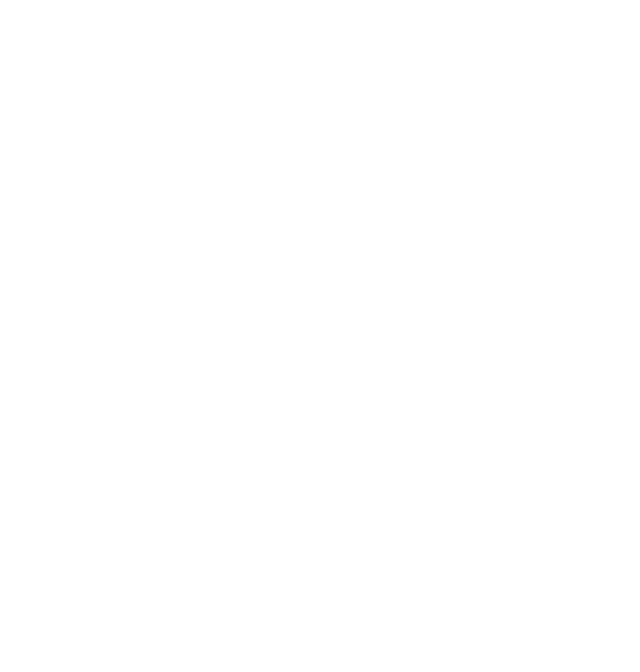
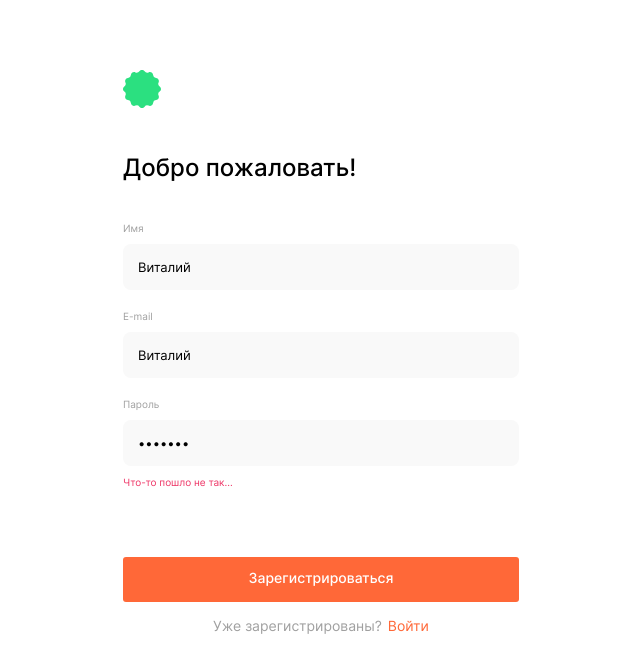
Before and after one commit to Ali-Gator/movies-explorer-frontend, a React (Create React App) app: page /signup in a window 1280 px wide. Before the commit this address had no page. Shown: the top 672 px of the page, without its empty margins (319-959 px from the left). Built offline with nearby package versions, Linux system fonts and the light colour scheme.

Commit message:
feat: add desktop layout for register page

```diff
--- a/src/components/App/App.jsx
+++ b/src/components/App/App.jsx
@@ -5,6 +5,7 @@
 import Movies from '../Movies/Movies';
 import SavedMovies from '../SavedMovies/SavedMovies';
 import Profile from '../Profile/Profile';
+import Register from '../Register/Register';
 
 function App() {
   return (
@@ -13,6 +14,7 @@
       <Route path='/movies' element={<Movies />} />
       <Route path='/saved-movies' element={<SavedMovies />} />
       <Route path='/profile' element={<Profile />} />
+      <Route path='/signup' element={<Register />} />
     </Routes>
   );
 }
--- /dev/null
+++ b/src/components/Form/Form.jsx
@@ -0,0 +1,39 @@
+import React from 'react';
+import { NavLink } from 'react-router-dom';
+import Input from '../Input/Input';
+import './form.css';
+
+function Form({ formData, className }) {
+  const { inputsData, title, buttonText, text, linkText, linkTo } = formData;
+
+  const renderInputs = (inputs) => {
+    return inputs.map((input) => <Input data={input} key={input.id} />);
+  };
+
+  return (
+    <div className={`form ${className}`}>
+      <h2 className='form__title'>{title}</h2>
+      <div className='form__inputs-wrapper'>{renderInputs(inputsData)}</div>
+      <div
+        className={`form__button__wrapper
+        ${
+          inputsData.length === 3
+            ? 'form__button__wrapper_type_near'
+            : 'form__button__wrapper_type_far'
+        }`}
+      >
+        <button className='form__button button' type='button'>
+          {buttonText}
+        </button>
+        <p className='form__text'>
+          {text}
+          <NavLink to={linkTo} className='form__link link'>
+            {linkText}
+          </NavLink>
+        </p>
+      </div>
+    </div>
+  );
+}
+
+export default Form;
--- /dev/null
+++ b/src/components/Form/form.css
@@ -0,0 +1,47 @@
+.form {
+
+}
+
+.form__title {
+  font-size: 24px;
+  font-weight: 500;
+  line-height: 1.21;
+  margin: 0;
+}
+
+.form__inputs-wrapper {
+  display: flex;
+  flex-direction: column;
+  margin: 40px 0 0;
+  row-gap: 20px;
+}
+
+.form__button__wrapper_type_far {
+  margin: 179px 0 0;
+}
+
+.form__button__wrapper_type_near {
+  margin: 69px 0 0;
+}
+
+.form__button {
+  font-weight: 500;
+  line-height: 1.21;
+  width: 100%;
+  padding: 13px 10px 15px;
+  color: #FFFFFF;
+  border-radius: 3px;
+  background-color: #FF6838;
+}
+
+.form__text {
+  line-height: 1.21;
+  margin: 16px 0 0;
+  text-align: center;
+  color: #A0A0A0;
+}
+
+.form__link {
+  margin: 0 0 0 6px;
+  color: #FF6838;
+}
--- /dev/null
+++ b/src/components/Input/Input.jsx
@@ -0,0 +1,17 @@
+import React from 'react';
+import './input.css';
+
+function Input({ data }) {
+  const { id, label, type, error } = data;
+  return (
+    <div className='input'>
+      <label htmlFor={id} className='input__label'>
+        {label}
+      </label>
+      <input className='input__field' type={type} id={id} value='Виталий' />
+      {error && <p className='input__error'>{error}</p>}
+    </div>
+  );
+}
+
+export default Input;
--- /dev/null
+++ b/src/components/Input/input.css
@@ -0,0 +1,27 @@
+.input {
+  display: flex;
+  flex-direction: column;
+  row-gap: 10px;
+}
+
+.input__label {
+  font-size: 10px;
+  line-height: 1.2;
+  color: #A0A0A0;
+}
+
+.input__field {
+  font-size: 13px;
+  line-height: 1.23;
+  padding: 15px;
+  border: none;
+  border-radius: 8px;
+  background-color: #F9F9F9;
+}
+
+.input__error {
+  font-size: 10px;
+  line-height: 1.2;
+  margin: 0;
+  color: #EE3465;
+}
--- /dev/null
+++ b/src/components/Register/Register.jsx
@@ -0,0 +1,46 @@
+import React from 'react';
+import './register.css';
+import { NavLink } from 'react-router-dom';
+import Form from '../Form/Form';
+import logo from '../../images/logo.svg';
+
+function Register() {
+  const formData = {
+    title: 'Добро пожаловать!',
+    buttonText: 'Зарегистрироваться',
+    text: 'Уже зарегистрированы?',
+    linkText: 'Войти',
+    linkTo: '/signin',
+    inputsData: [
+      {
+        id: 'name',
+        label: 'Имя',
+        type: 'text',
+        error: ''
+      },
+      {
+        id: 'email',
+        label: 'E-mail',
+        type: 'email',
+        error: ''
+      },
+      {
+        id: 'password',
+        label: 'Пароль',
+        type: 'password',
+        error: 'Что-то пошло не так...'
+      }
+    ]
+  };
+
+  return (
+    <div className='register'>
+      <NavLink to='/'>
+        <img src={logo} alt='Логотип: зеленый кружок' className='register__logo' />
+      </NavLink>
+      <Form formData={formData} className='register__form' />
+    </div>
+  );
+}
+
+export default Register;
--- /dev/null
+++ b/src/components/Register/register.css
@@ -0,0 +1,10 @@
+.register {
+  position: relative;
+  max-width: 396px;
+  margin: 0 auto;
+  padding: 70px 0;
+}
+
+.register__form {
+  margin: 40px 0 0;
+}
```
